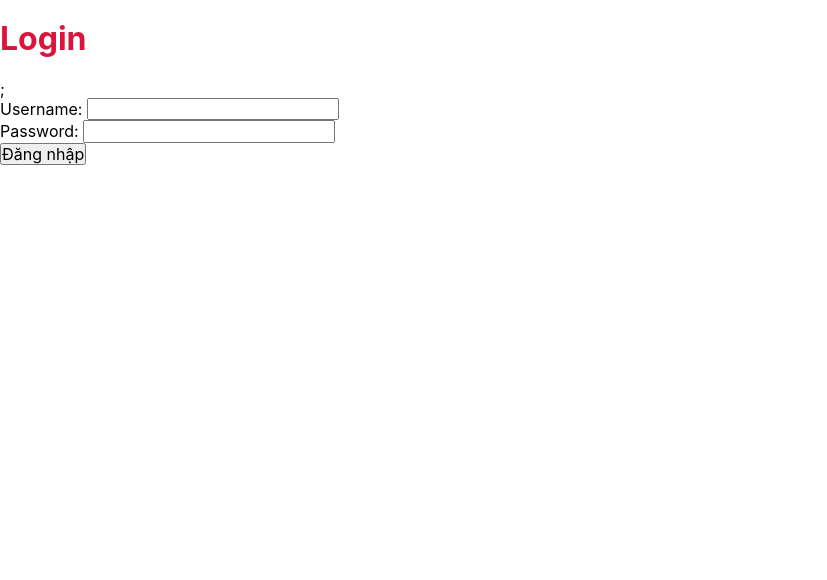
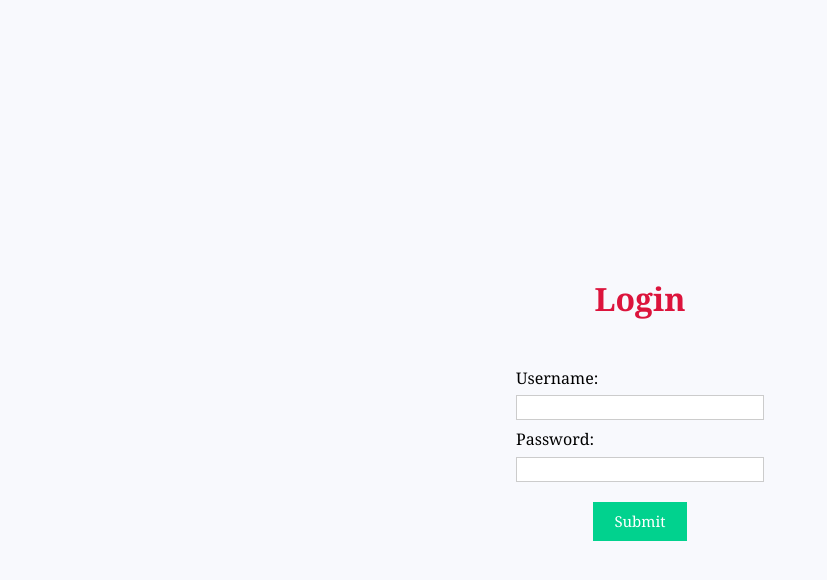
Before and after one commit to sytrung2k1/Japanese_ITSS1, a React (Create React App) app in the folder Frontend/: page /login in a window 1280 px wide. Shown: the top 580 px of the page, without its empty margins (0-827 px from the left). Built offline with nearby package versions, Linux system fonts and the light colour scheme.

Commit message:
task/auth

```diff
--- a/Frontend/public/index.html
+++ b/Frontend/public/index.html
@@ -24,7 +24,7 @@
       work correctly both with client-side routing and a non-root public URL.
       Learn how to configure a non-root public URL by running `npm run build`.
     -->
-    <title>React App</title>
+    <title>Vlearn</title>
   </head>
   <body>
     <noscript>You need to enable JavaScript to run this app.</noscript>
--- a/Frontend/src/App.js
+++ b/Frontend/src/App.js
@@ -4,10 +4,16 @@ import Feedback from "./pages/Student/Feedback";
 import BookmarkList from "./pages/Student/BookmarkList";
 import StudentList from "./pages/Teacher/StudentList";
 import UserList from "./components/Admin/UserList";
-import { BrowserRouter as Router, Route, Routes } from "react-router-dom";
+import {
+  BrowserRouter as Router,
+  Route,
+  Routes,
+  Navigate,
+} from "react-router-dom";
 import SignUp from "./pages/SignUp";
 
 function App() {
+  const token = localStorage.getItem("token");
   return (
     <Router>
       <Routes>
@@ -24,7 +30,11 @@ function App() {
         {/* 8 Tú*/}
         <Route path="/teacher/studentlist" element={<StudentList />} />
         {/* 9 Trung */}
-        <Route path="/admin/manager" element={<UserList />} />
+        {/* <PrivateRoute path="/admin/manager" element={<UserList />} /> */}
+        <Route
+          path="/admin/manager"
+          element={token ? <UserList /> : <Navigate to="/login" />}
+        />
       </Routes>
     </Router>
   );
--- a/Frontend/src/components/Admin/UserList/index.js
+++ b/Frontend/src/components/Admin/UserList/index.js
@@ -3,30 +3,35 @@ import styles from "./UserList.module.scss";
 import { useEffect, useState } from "react";
 import { userApi } from "../../../services/user-api";
 import ReactPaginate from "react-paginate";
+import { useNavigate } from "react-router";
 
 const cx = classNames.bind(styles);
 
 function UserList() {
+  const navigate = useNavigate();
   const [users, setUsers] = useState([]);
   const itemsPerPage = 2; // Number of items per page
   const [currentPage, setCurrentPage] = useState(0); // Current active page
-
   useEffect(() => {
     getUsers();
   }, []);
-
   const getUsers = async () => {
     let res = await userApi.getUsers();
-    console.log("res:", res);
+    // console.log("res:", res);
     setUsers(res);
   };
-
   const startIndex = currentPage * itemsPerPage;
   const endIndex = startIndex + itemsPerPage;
   const currentUsers = users.slice(startIndex, endIndex);
 
   const handlePageChange = (selectedPage) => {
     setCurrentPage(selectedPage.selected);
+  };
+
+  const hanldLogout = () => {
+    localStorage.removeItem("token");
+
+    return navigate("/login");
   };
 
   return (
@@ -77,7 +82,7 @@ function UserList() {
           ))}
         </tbody>
       </table>
-
+      <button onClick={hanldLogout}>logout</button>
       <div className={cx("pagination-container")}>
         <ReactPaginate
           previousClassName={cx("pagination-item", "pagination-previous")}
--- a/Frontend/src/pages/Login/index.js
+++ b/Frontend/src/pages/Login/index.js
@@ -1,6 +1,6 @@
 import classNames from "classnames/bind";
 import styles from "./login.module.scss";
-import { useEffect, useState } from "react";
+import { useState } from "react";
 import { authApi } from "../../services/auth-api";
 import { useNavigate } from "react-router-dom";
 
@@ -11,24 +11,19 @@ function Login() {
   const [password, setPassword] = useState("");
   const [error, setError] = useState("");
 
-  const handleLogin = async () => {
-    if (username.trim() === "") {
-      console.log("error");
-    } else if (password.trim() === "") {
-      console.log("error");
+  const handleLogin = async (event) => {
+    event.preventDefault();
+    try {
+      let response = await authApi.login(username, password);
+      if (response && response.accessToken) {
+        const token = response.accessToken;
+        console.log("token:", token);
+        localStorage.setItem("token", token); // Lưu token vào Local Storage
+        alert("Đăng nhập thành công"); // Đăng nhập thành công, xử lý logic sau khi đăng nhập
+        navigate("/home"); // Chuyển đến trang chính hoặc làm bất kỳ điều gì bạn cần
       } else {
-      try {
-        let response = await authApi.login({
-          username: username,
-          password: password,
-        });
-        const token = response.data.accessToken;
-        // Lưu token vào Local Storage
-        localStorage.setItem("token", token);
-        // Đăng nhập thành công, xử lý logic sau khi đăng nhập
-        console.log("Đăng nhập thành công");
-        // Chuyển đến trang chính hoặc làm bất kỳ điều gì bạn cần
-        navigate("/home");
+        alert("Tài khoản đăng nhập hoặc mật khẩu không chính xác");
+      }
     } catch (error) {
       // Xử lý lỗi đăng nhập
       setError(
@@ -36,34 +31,37 @@ function Login() {
       );
       console.error(error);
     }
-    }
   };
   return (
-    <div>
-      <h1 className={cx("header")}>Login</h1>;
-      <form>
-        <div>
-          <label htmlFor="username">Username: </label>
+    <div className={cx("app")}>
+      <h1 className={cx("header")}>Login</h1>
+      <div className={cx("form")}>
+        <form onSubmit={handleLogin}>
+          <div className={cx("input-container")}>
+            <label>Username: </label>
             <input
               type="text"
-            id="username"
+              required
               value={username}
               onChange={(e) => setUsername(e.target.value)}
             ></input>
           </div>
 
-        <div>
-          <label htmlFor="password">Password: </label>
+          <div className={cx("input-container")}>
+            <label>Password: </label>
             <input
               type="password"
-            id="password"
+              required
               value={password}
               onChange={(e) => setPassword(e.target.value)}
             ></input>
           </div>
 
-        <button onClick={handleLogin}>Đăng nhập</button>
+          <div className={cx("button-container")}>
+            <input type="submit" />
+          </div>
         </form>
+      </div>
     </div>
   );
 }
--- a/Frontend/src/pages/Login/login.module.scss
+++ b/Frontend/src/pages/Login/login.module.scss
@@ -1,3 +1,67 @@
 .header {
   color: crimson;
 }
+
+.app {
+  font-family: sans-serif;
+  display: flex;
+  align-items: center;
+  justify-content: center;
+  flex-direction: column;
+  gap: 20px;
+  height: 100vh;
+  font-family: Cambria, Cochin, Georgia, Times, "Times New Roman", serif;
+  background-color: #f8f9fd;
+}
+
+input[type="text"],
+input[type="password"] {
+  height: 25px;
+  border: 1px solid rgba(0, 0, 0, 0.2);
+}
+
+input[type="submit"] {
+  margin-top: 10px;
+  cursor: pointer;
+  font-size: 15px;
+  background: #01d28e;
+  border: 1px solid #01d28e;
+  color: #fff;
+  padding: 10px 20px;
+}
+
+input[type="submit"]:hover {
+  background: #6cf0c2;
+}
+
+.button-container {
+  display: flex;
+  justify-content: center;
+}
+
+.login-form {
+  background-color: white;
+  padding: 2rem;
+  box-shadow: 0 4px 8px 0 rgba(0, 0, 0, 0.2), 0 6px 20px 0 rgba(0, 0, 0, 0.19);
+}
+
+.list-container {
+  display: flex;
+}
+
+.error {
+  color: red;
+  font-size: 12px;
+}
+
+.title {
+  font-size: 25px;
+  margin-bottom: 20px;
+}
+
+.input-container {
+  display: flex;
+  flex-direction: column;
+  gap: 8px;
+  margin: 10px;
+}
--- a/Frontend/src/services/auth-api.js
+++ b/Frontend/src/services/auth-api.js
@@ -1,10 +1,6 @@
 import { axiosClient } from "./axios-client";
 
 export const authApi = {
-  //   getToken() {
-  //     return axiosClient.get(`/`);
-  //   },
-
   login(username, password) {
     return axiosClient.post("/login", { username, password });
   },
--- a/Frontend/src/services/axios-client.js
+++ b/Frontend/src/services/axios-client.js
@@ -1,8 +1,7 @@
 import axios from "axios";
 
 export const axiosClient = axios.create({
-  baseURL: "http://localhost:5500/",
-  //   timeout: 1000,
+  baseURL: "http://localhost:5000/",
   headers: {
     "Content-Type": "application/json",
   },
```
Lines whose indentation alone changed are shown as unchanged.
